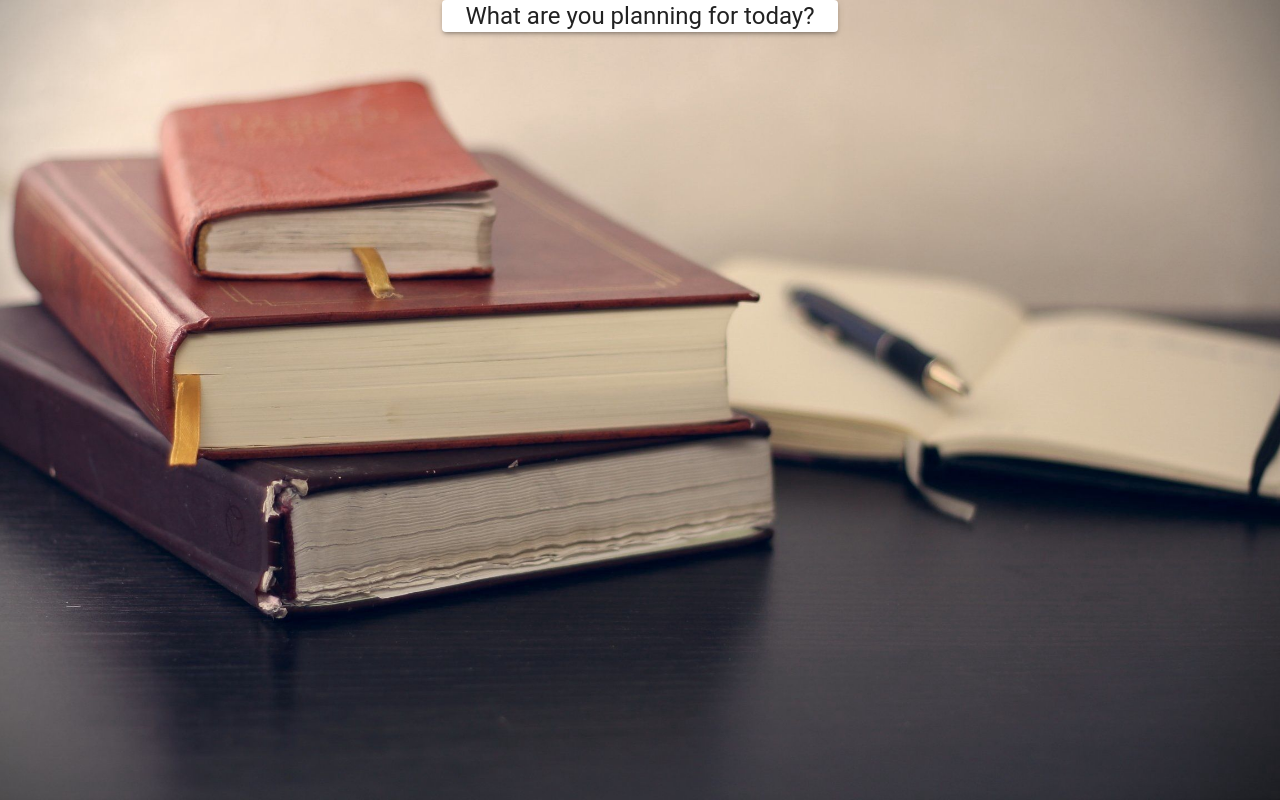
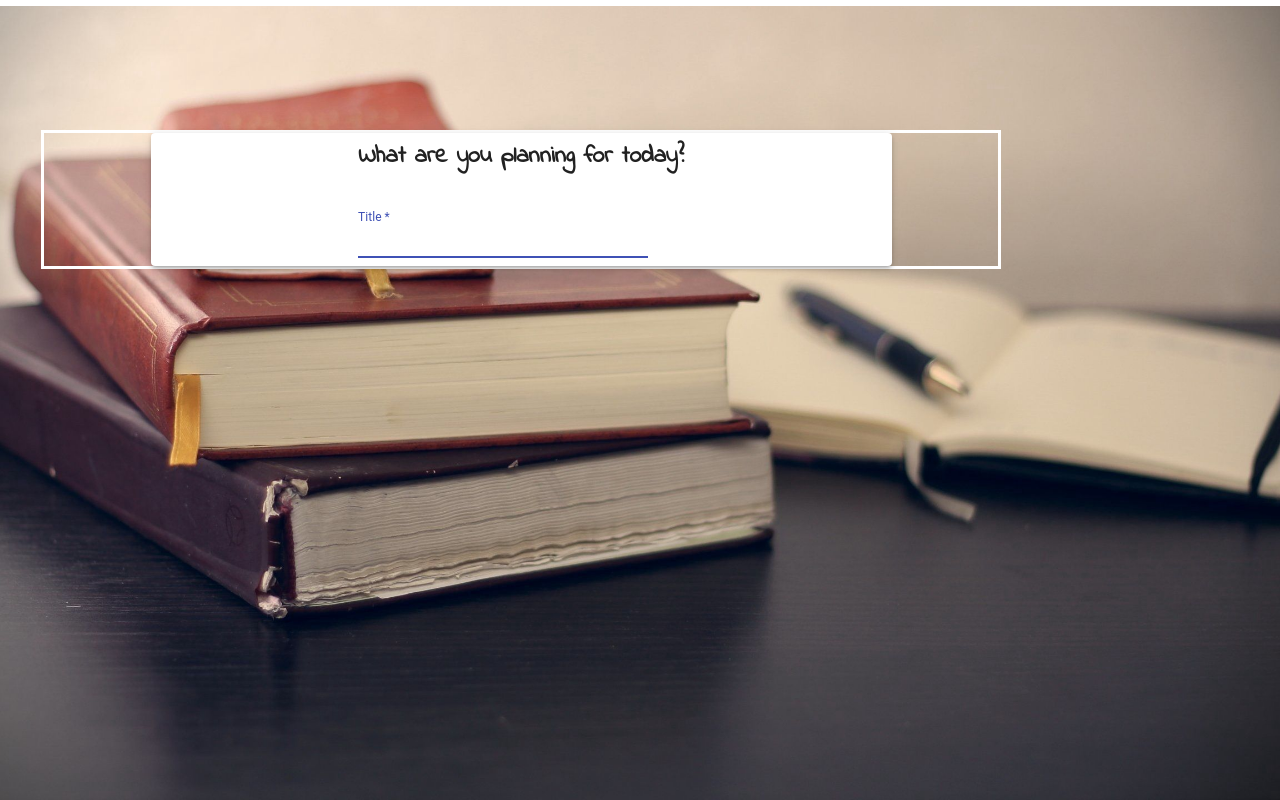
Before and after one commit to ilaylow/Diary_App, a React (Create React App) app: page /tasks in a window 1280 px wide. Built offline with nearby package versions, Linux system fonts and the light colour scheme.

Commit message:
added in task page front end

```diff
--- a/src/Components/Homeform/Input.tsx
+++ b/src/Components/Homeform/Input.tsx
@@ -7,24 +7,25 @@ interface InputProps {
     name: string;
     label: string;
     autoFocus: boolean;
-    half: boolean;
+    half?: boolean;
     handleChange: (event: any) => void;
     handleShowPassword?: (event: any) => void;
+    variant?: "outlined" | "standard" | "filled" | undefined;
     type?: string;
+    style?: string;
 }
 
-
-
-export const Input: React.FC<InputProps> = ({name, label, autoFocus, half, handleChange, type, handleShowPassword}) => {
+export const Input: React.FC<InputProps> = ({name, label, autoFocus, half = false, handleChange, type, handleShowPassword, variant= "outlined", style}) => {
     return (
         <Grid item xs = {12} sm = {half ? 6 : 12}>
             <TextField
             name = {name}
             onChange={handleChange}
-            variant = "outlined"
+            variant = {variant}
             required
             fullWidth
             label = {label}
+            className = {style}
             autoFocus = {autoFocus}
             type = {type}
             InputProps = {(name === "password") ? {
--- a/src/Components/Taskpage/index.tsx
+++ b/src/Components/Taskpage/index.tsx
@@ -1,16 +1,69 @@
 import React from "react";
-import {Container, Paper, Typography} from "@material-ui/core";
+import {Grid, Container, makeStyles, Paper, Typography, TextField} from "@material-ui/core";
+import { Input } from '../Homeform/Input';
+import { useState }from "react";
 
 interface Props{
 
 }
 
+const font1 = "Indie Flower, cursive";
+
+const useStyles = makeStyles((theme) => ({
+    container:{
+        float: "left",
+        textAlign: "center",
+        marginLeft: "3%",
+        border: "solid white",
+        marginTop: "10%",
+    },
+
+    paper:{
+        display: 'flex',
+        flexDirection: 'column',
+        alignItems: 'center',
+        margin: "auto",
+        padding: theme.spacing(1),
+        width: "80%",
+    },
+    form: {
+        marginTop: "5%",
+        width: "50%"
+    },
+
+    inputField1: {
+        width: "80%",
+        float: "left",
+        marginLeft: "5%",
+        fontFamily: font1,
+    }
+}));
+
+const initialTask = {title : "", prority: "", description: ""}
+
 export const Taskpage : React.FC<Props> = ({}) => {
+    const styles = useStyles();
+
+    const [taskState, setTaskState] = useState(initialTask);
+
+    const handleInput = (e) => {
+        setTaskState({...taskState, [e.target.name]: e.target.value})
+    }
+
     return (
-        <Container component = "main" maxWidth = "xs">
-            <Paper elevation = {3}>
-                <Typography component = "h1" variant = "h5">What are you planning for today?</Typography>
-            </Paper>
-        </Container>
+        <div style = {{border: "solid white"}}>
+            <Container component = "main" maxWidth = "md" className = {styles.container}>
+                <Paper elevation = {3} className = {styles.paper}>
+                    <Typography style = {{fontFamily: font1, fontWeight: "bold"}}
+                    component = "h1"
+                    variant = "h5">What are you planning for today?</Typography>
+                    <form className = {styles.form}>
+                        <Grid container spacing = {3}>
+                            <Input name = "title" label = "Title" autoFocus  handleChange = {handleInput} variant = "standard" style = {styles.inputField1}/>
+                        </Grid>
+                    </form>
+                </Paper>
+            </Container>
+        </div>
     )
 }
```
